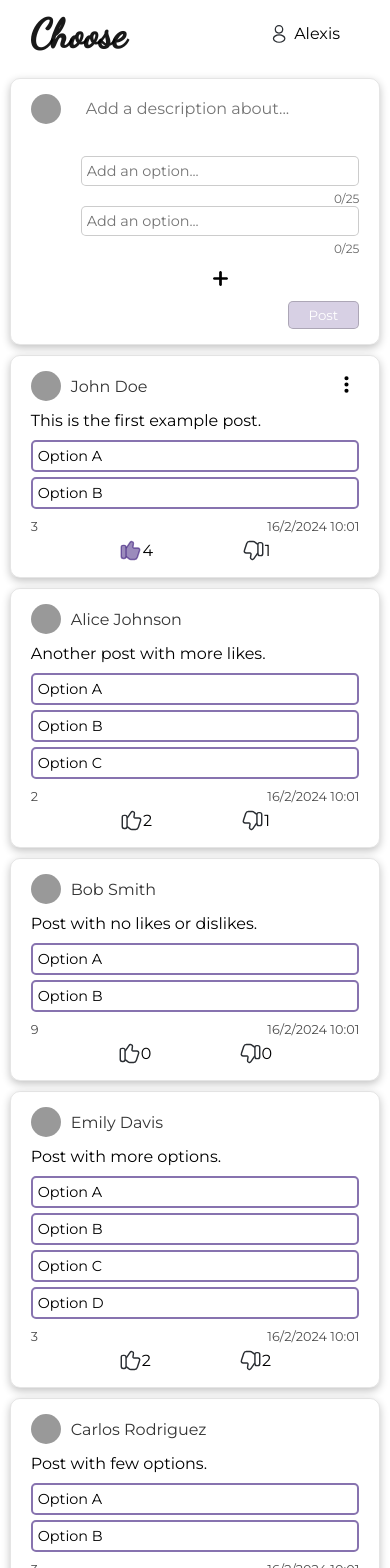
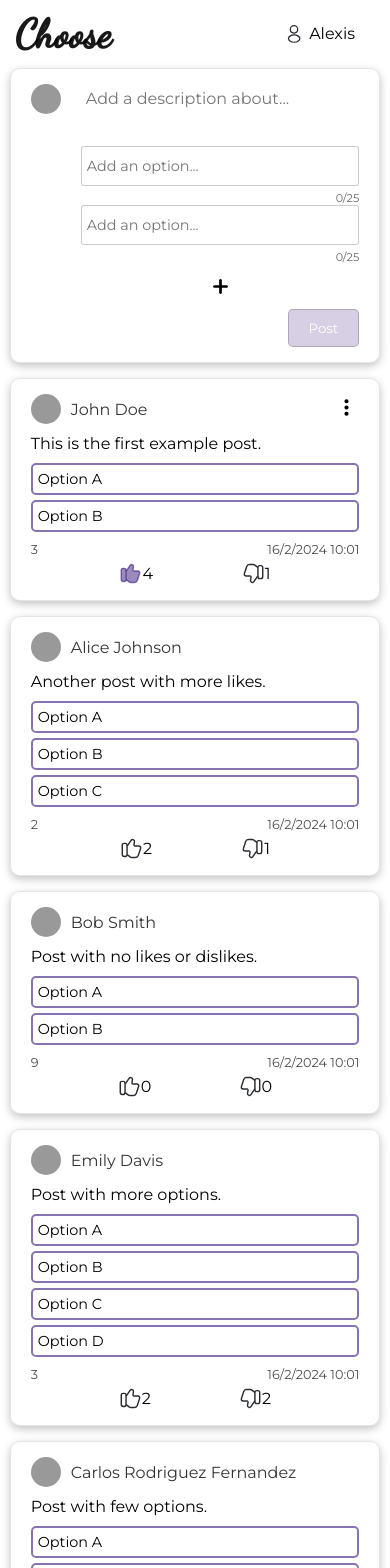
Before and after one commit to alexisandru/choose, a React (Create React App) app: page / in a window 390 px wide. Shown: the top 1568 px of the page. Built offline with nearby package versions, Linux system fonts and the light colour scheme.

Commit message:
created media queries for responsive

```diff
--- a/src/assets/users.json
+++ b/src/assets/users.json
@@ -74,7 +74,7 @@
     },
     {
       "id": 5,
-      "name": "Carlos Rodriguez",
+      "name": "Carlos Rodriguez Fernandez",
       "likes": [
         2,
         4
--- a/src/components/CreatePost.js
+++ b/src/components/CreatePost.js
@@ -38,6 +38,11 @@ const CreatePost = () => {
 
   const sendPost = () => {
     dispatch(addPost(post))
+    setPost({
+      ...post,
+      description: "",
+      options: []
+    })
   }
 
   return (
@@ -79,6 +84,7 @@ const Container = styled.div`
 
   @media screen and (max-width: 400px) {
     width: 95%;
+    margin-top: 0;
   }
 
 `
@@ -116,6 +122,10 @@ const BtnPost = styled.button`
     background-color: rgba(56, 23, 122, 0.2);
   }
 
+  @media screen and (max-width: 400px) {
+    padding: 10px 20px;
+  }
+
 `
 
 const Photo = styled.div`
--- a/src/components/Main.js
+++ b/src/components/Main.js
@@ -21,4 +21,5 @@ export default Main
 const Container = styled.div`
   display: flex;
   flex-direction: column;
+  padding-bottom: 10px;
 `
--- a/src/components/Navbar.js
+++ b/src/components/Navbar.js
@@ -35,6 +35,10 @@ const Container = styled.div`
   display: flex;
   justify-content: space-between;
   padding: 10px 30px;
+
+  @media screen and (max-width: 400px) {
+    padding: 10px 15px;
+  }
 `
 
 const Title = styled(Link)`
@@ -65,6 +69,11 @@ const DropdownMenu = styled.div`
   ${Dropdown}:hover & {
     display: block;
     box-shadow: 1px 1px 10px 1px rgba(0, 0, 0, 0.3);
+  }
+
+
+  @media screen and (max-width: 400px) {
+    right: 0;
   }
 `
 
--- a/src/components/OptionInput.js
+++ b/src/components/OptionInput.js
@@ -34,7 +34,7 @@ export default OptionInput
 const Option = styled.input`
   font-size: 0.9em;
   padding: 5px;
-  border-radius: 5px;
+  border-radius: 3px;
   margin-bottom: 5px;
   border: 1px solid rgba(0,0,0,0.2);
   outline: none;
@@ -42,6 +42,10 @@ const Option = styled.input`
 
   &:focus {
     border: 1px solid rgba(0,0,0,0.5);
+  }
+
+  @media screen and (max-width: 400px) {
+    padding: 10px 5px;
   }
 `
 const Container = styled.div`
@@ -54,4 +58,7 @@ const Counter = styled.span`
   align-self: flex-end;
   color: rgba(0, 0, 0, 0.6);
   font-size: 0.75em;
+  @media screen and (max-width: 400px) {
+    font-size: 0.7em;
+  }
 `
--- a/src/components/OptionsPost.js
+++ b/src/components/OptionsPost.js
@@ -32,7 +32,6 @@ const OptionsPost = ({id}) => {
 export default OptionsPost
 
 const Container = styled.div`
-  margin-left: auto;
   position: relative;
   display: inline-block;
 `
@@ -45,15 +44,15 @@ const OptionsIcon = styled(Options)`
 const Dropdown = styled.div`
   display: none;
   position: absolute;
-  z-index: 1;
+  z-index: 2;
+  right: 0;
   width: max-content;
   background-color: rgb(255, 255, 255);
   border-radius: 5px;
 
-
   ${Container}:hover & {
     display: block;
-    box-shadow: 1px 1px 10px 1px rgba(0,0,0,0.3);
+    box-shadow: 1px 1px 10px 1px rgba(0,0,0,0.5);
   }
 `
 
--- a/src/components/Post.js
+++ b/src/components/Post.js
@@ -58,8 +58,10 @@ const Post = ({post}) => {
   return (
     <Container>
       <ProfileData>
-        <Photo />
-        <Name to={`/user/${user.id}`}>{user.name}</Name>
+        <ProfileName>
+          <Photo />
+          <Name to={`/user/${user.id}`}>{user.name}</Name>
+        </ProfileName>
         {user.id === currentUser && <OptionsPost id={post.id} />}
       </ProfileData>
 
@@ -95,7 +97,7 @@ const Container = styled.div`
   border: 1px solid rgba(0,0,0,0.1);
   border-radius: 10px;
   padding: 15px 20px;
-  margin-top: 10px;
+  margin-top: 15px;
   box-shadow: rgba(0,0,0,0.24) 0px 3px 8px;
 
   @media screen and (max-width: 400px) {
@@ -104,6 +106,12 @@ const Container = styled.div`
 `
 
 const ProfileData = styled.div`
+  display: flex;
+  align-items: center;
+  justify-content: space-between;
+`
+
+const ProfileName = styled.div`
   display: flex;
   align-items: center;
 `
--- a/src/components/Profile.js
+++ b/src/components/Profile.js
@@ -81,6 +81,10 @@ const Sections = styled.div`
   display: flex;
   justify-content: space-around;
   border-bottom: 1px solid rgba(0,0,0,0.2);
+
+  @media screen and (max-width: 400px) {
+    width: 95%;
+  }
 `
 
 const Section = styled.div`
@@ -118,6 +122,12 @@ const Username = styled.h1`
   margin-bottom: 20px;
   font-size: 3em;
   color: rgba(0,0,0,0.9);
+
+  @media screen and (max-width: 400px) {
+    text-align: center;
+    font-size: 2em;
+  }
+
 `
 
 const InfoUser = styled.div`
```
